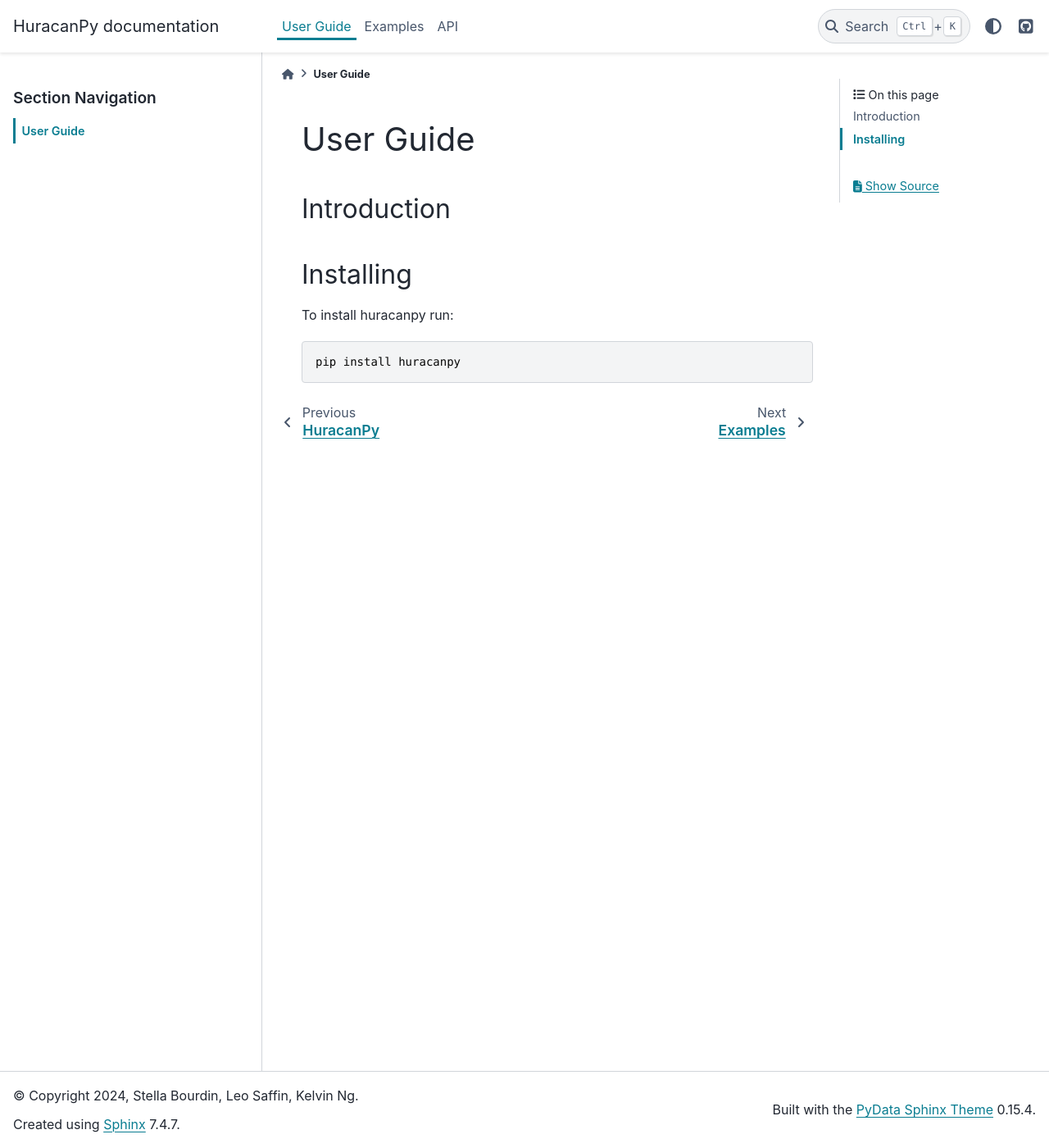
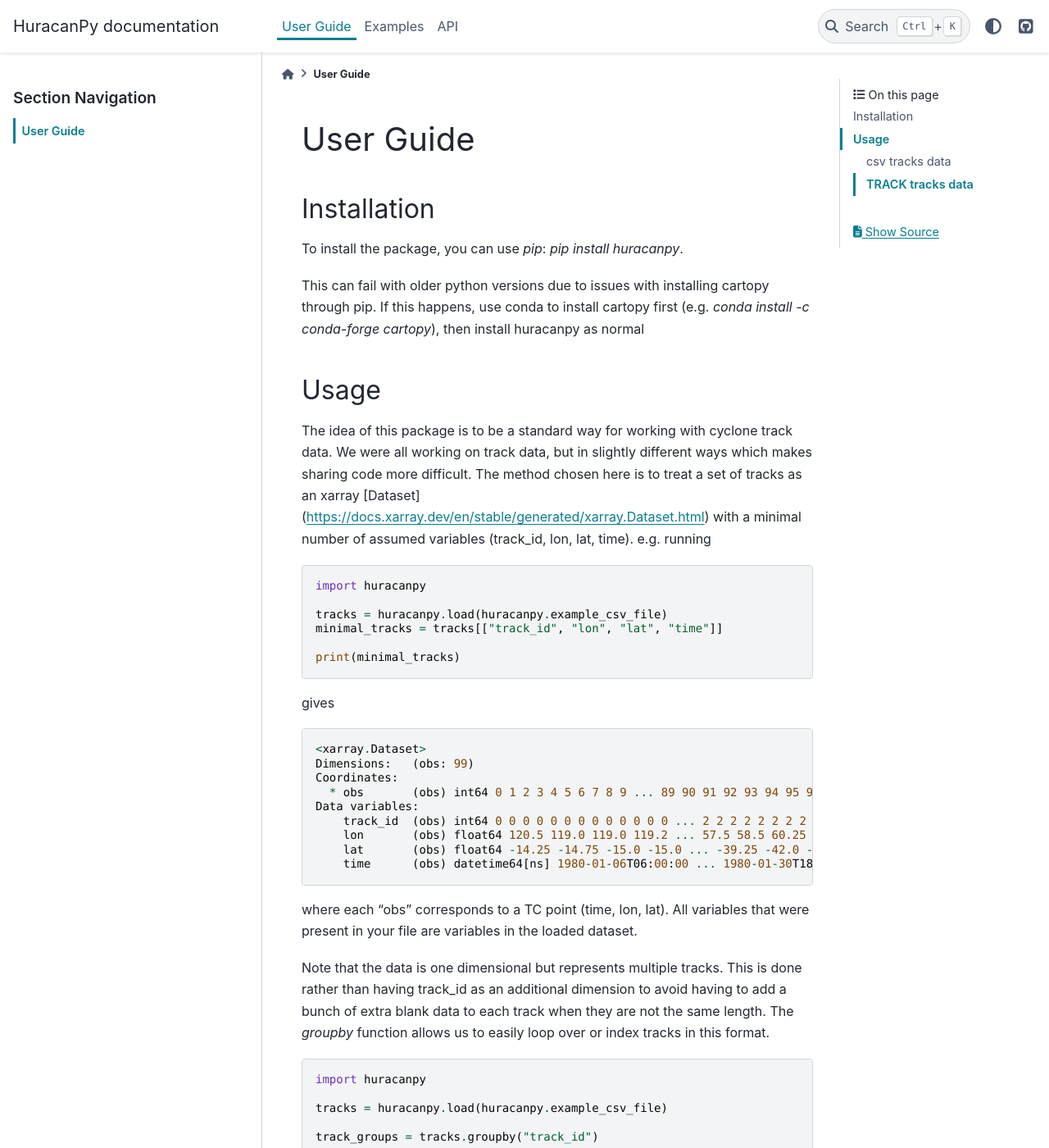
Before and after one commit to Huracan-project/huracanpy, a Sphinx documentation site: the page built from docs/user_guide/index.rst, in a window 1280 px wide and 1400 px high. Shown: the whole window at 82% size. Built offline with Sphinx 7.4.7 and the PyData theme 0.15.4, drawn with Linux system fonts in a browser that asks for light colours; some of the changed text lies outside the part shown.

Commit message:
Copy instructions from README to user guide

```diff
--- a/docs/index.rst
+++ b/docs/index.rst
@@ -6,6 +6,8 @@
 HuracanPy
 =========
 
+A python package for working with various forms of feature tracking data
+
 .. toctree::
     :hidden:
 
--- a/docs/user_guide/index.rst
+++ b/docs/user_guide/index.rst
@@ -1,17 +1,83 @@
 User Guide
 ==========
 
-Introduction
+Installation
 ------------
+To install the package, you can use `pip`: `pip install huracanpy`.
 
-Installing
-----------
+This can fail with older python versions due to issues with installing cartopy through
+pip. If this happens, use conda to install cartopy first
+(e.g. `conda install -c conda-forge cartopy`), then install huracanpy as normal
 
-To install huracanpy run::
+Usage
+-----
+The idea of this package is to be a standard way for working with cyclone track data. We
+were all working on track data, but in slightly different ways which makes sharing code
+more difficult. The method chosen here is to treat a set of tracks as an xarray
+[Dataset](https://docs.xarray.dev/en/stable/generated/xarray.Dataset.html) with a
+minimal number of assumed variables (track_id, lon, lat, time). e.g. running
 
-    pip install huracanpy
+.. code-block:: python
+
+   import huracanpy
+
+   tracks = huracanpy.load(huracanpy.example_csv_file)
+   minimal_tracks = tracks[["track_id", "lon", "lat", "time"]]
+
+   print(minimal_tracks)
+
+gives
+
+.. code-block::
+
+   <xarray.Dataset>
+   Dimensions:   (obs: 99)
+   Coordinates:
+     * obs       (obs) int64 0 1 2 3 4 5 6 7 8 9 ... 89 90 91 92 93 94 95 96 97 98
+   Data variables:
+       track_id  (obs) int64 0 0 0 0 0 0 0 0 0 0 0 0 0 ... 2 2 2 2 2 2 2 2 2 2 2 2
+       lon       (obs) float64 120.5 119.0 119.0 119.2 ... 57.5 58.5 60.25 62.25
+       lat       (obs) float64 -14.25 -14.75 -15.0 -15.0 ... -39.25 -42.0 -45.5
+       time      (obs) datetime64[ns] 1980-01-06T06:00:00 ... 1980-01-30T18:00:00
+
+where each "obs" corresponds to a TC point (time, lon, lat).
+All variables that were present in your file are variables in the loaded dataset.
+
+Note that the data is one dimensional but represents multiple tracks. This is done
+rather than having track_id as an additional dimension to avoid having to add a bunch of
+extra blank data to each track when they are not the same length. The `groupby` function
+allows us to easily loop over or index tracks in this format.
+
+.. code-block:: python
+
+   import huracanpy
+
+   tracks = huracanpy.load(huracanpy.example_csv_file)
+
+   track_groups = tracks.groupby("track_id")
+
+   # Selecting track by ID
+   # The track_id is not necessarily an integer, it follows whatever you have loaded
+   # e.g. could be a string for IBTrACS
+   track_id1 = track_groups[1]
+
+   # Iterating over all tracks
+   # Each track will be a subset of the xarray Dataset with a unique track_id
+   for track_id, track in track_groups:
+       # Do something with the track
+
+
+csv tracks data
+^^^^^^^^^^^^^^^
+If you tracks are stored in csv (including if they were outputed from TempestExtremes' StitchNodes),
+you can specify the `tracker="csv"` argument, or, if your filename ends with `csv`, it will be detected automatically.
+
+TRACK tracks data
+^^^^^^^^^^^^^^^^^
+If your tracks are in TRACK format, use the `tracker="TRACK"` option
 
 .. toctree::
+    :maxdepth: 4
     :hidden:
 
     self
```
